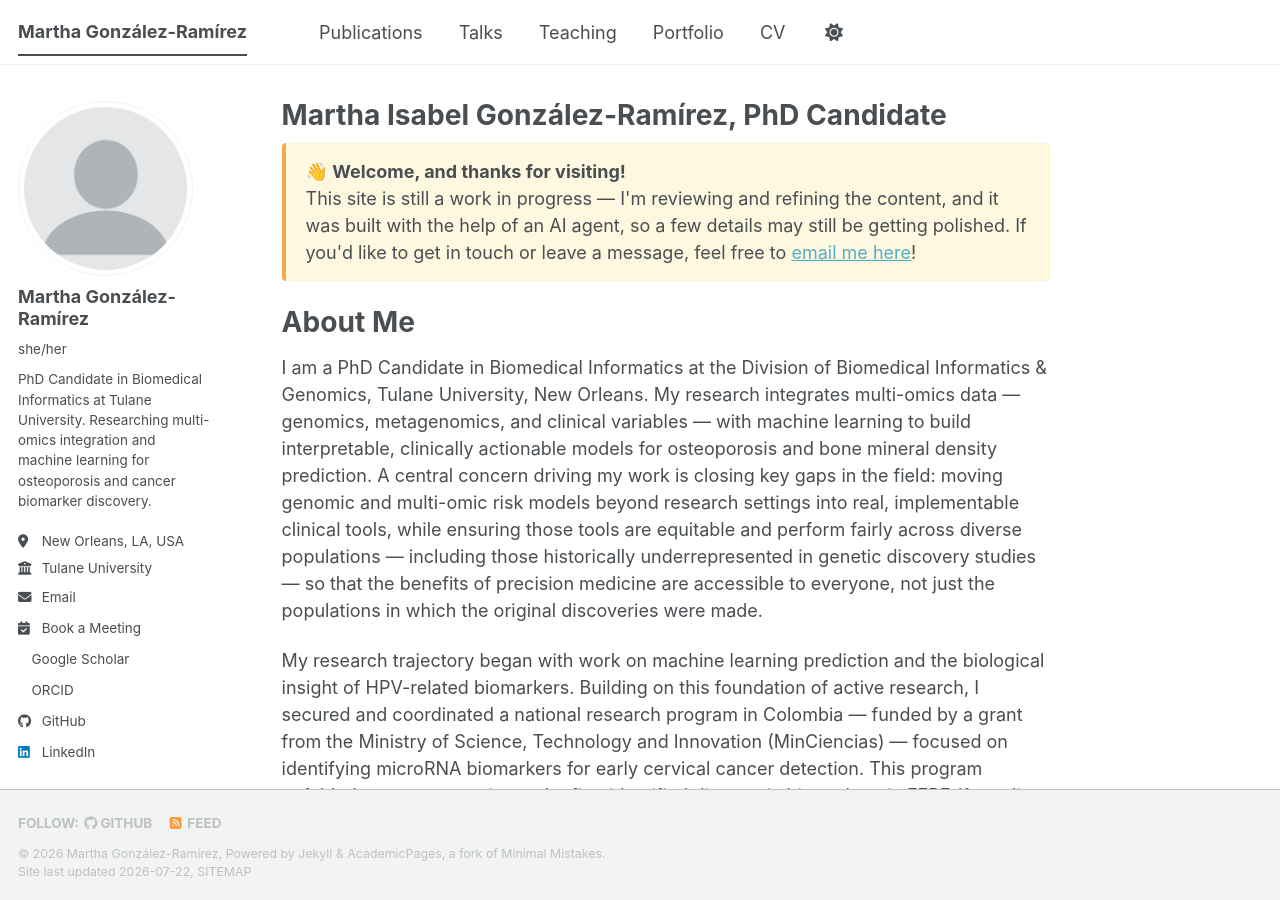
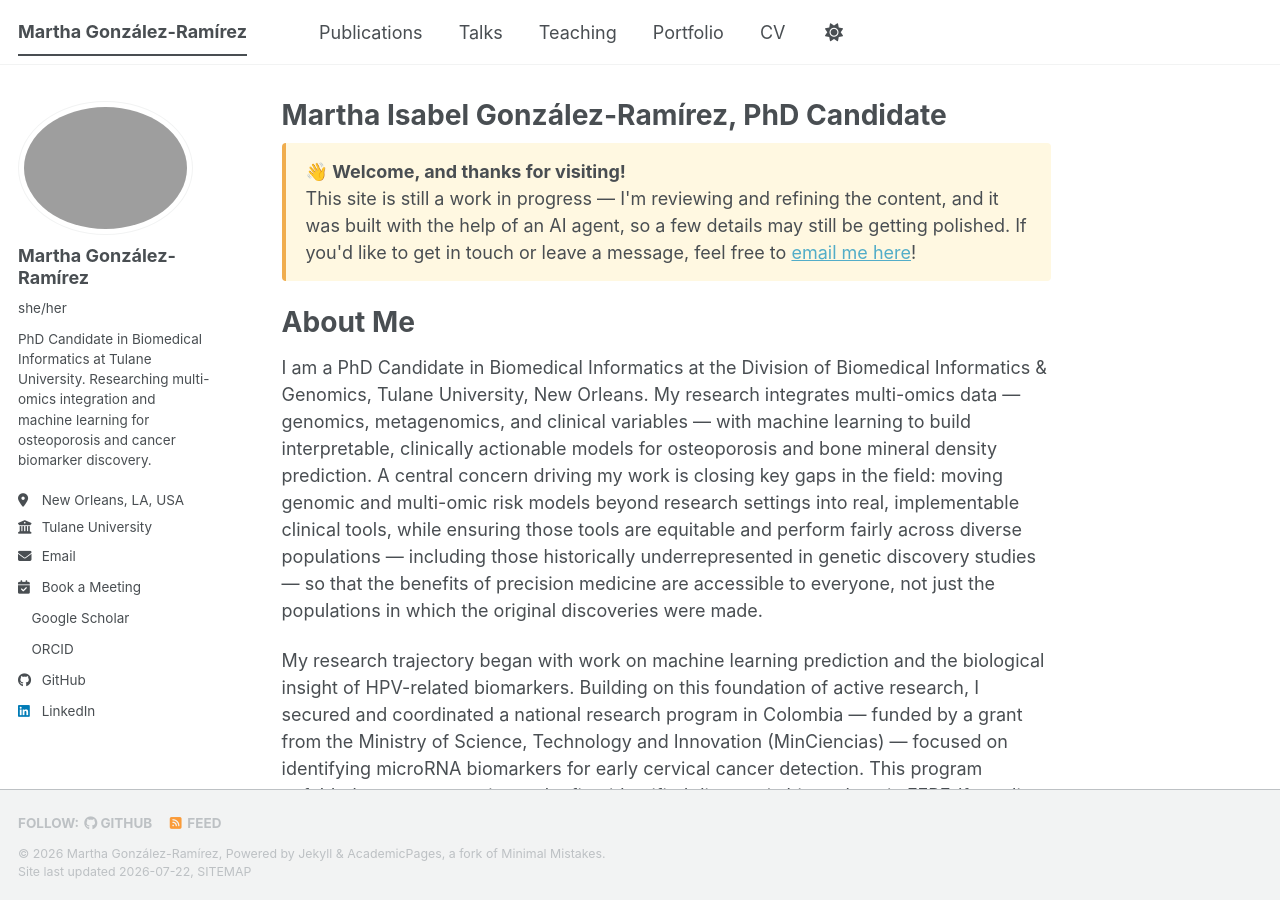
Before and after one commit to migonzalezr/migonzalezr.github.io, a Jekyll site: the page built from _pages/about.md, in a window 1280 px wide and 900 px high. Built offline with Jekyll 4.4.1, drawn with Linux system fonts in a browser that asks for light colours; a style sheet for code colours, icons or effects is not loaded.

Commit message:
Update _config.yml

```diff
--- a/_config.yml
+++ b/_config.yml
@@ -18,7 +18,7 @@ baseurl                  : ""
 repository               : "migonzalezr/migonzalezr.github.io"
 
 author:
-  avatar             : "profile.png"
+  avatar             : "foto_medios.png"
   name               : "Martha González-Ramírez"
   pronouns           : "she/her"
   bio                : "PhD Candidate in Biomedical Informatics at Tulane University. Researching multi-omics integration and machine learning for osteoporosis and cancer biomarker discovery."
```
